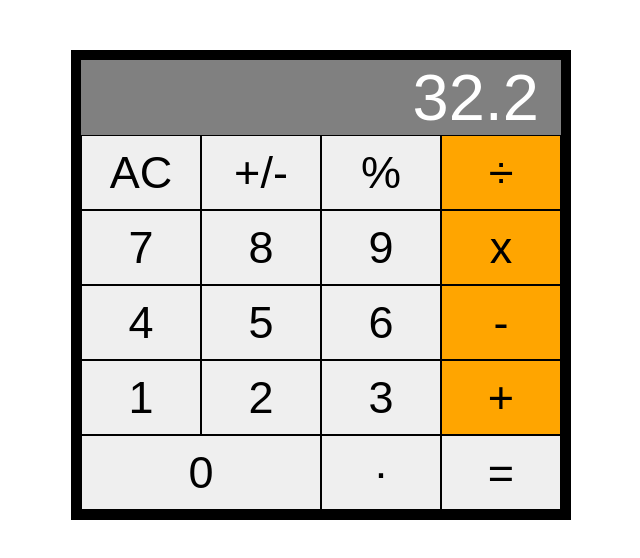
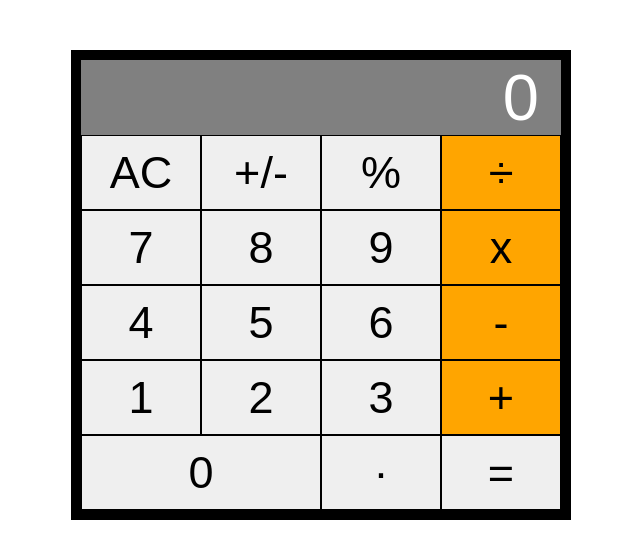
Before and after one commit to danifromecuador/react-calculator, a React (Create React App) app: page / in a window 1280 px wide. Shown: the top 558 px of the page, without its empty margins (319-959 px from the left). Built offline with nearby package versions, Linux system fonts and the light colour scheme; a web font is replaced by a local one.

Commit message:
Display 22 when the user clicks on AC button

```diff
--- a/src/components/Calculator.jsx
+++ b/src/components/Calculator.jsx
@@ -1,18 +1,24 @@
-import React from 'react';
+import React, { useState } from 'react';
 import Display from './Display';
 import Button from './Button';
 import '../style/Calculator.css';
-// import calculate from '../logic/calculate';
+// import '../logic/calculate';
 
 const Calculator = () => {
-  const value = '32.2';
-  const handleClick = () => {
+  const [obj, setObj] = useState({
+    total: '0',
+    next: null,
+    operation: null,
+  });
+
+  const handleClickAC = () => {
     console.log('AC button was clicked');
+    setObj({ total: '22' });
   };
   return (
     <div className="calculator-main-container">
-      <Display value={value} />
-      <Button buttonName="AC" handleClick={handleClick} />
+      <Display value={obj.total} />
+      <Button buttonName="AC" handleClick={handleClickAC} />
       <Button buttonName="+/-" />
       <Button buttonName="%" />
       <Button buttonName="÷" otherClass="operator" />
--- a/src/components/Display.jsx
+++ b/src/components/Display.jsx
@@ -5,7 +5,13 @@ import '../style/Display.css';
 const Display = ({ value }) => (
   <div className="display">{value}</div>
 );
+
 Display.propTypes = {
-  value: PropTypes.string.isRequired,
+  value: PropTypes.string,
 };
+
+Display.defaultProps = {
+  value: undefined,
+};
+
 export default Display;
```
